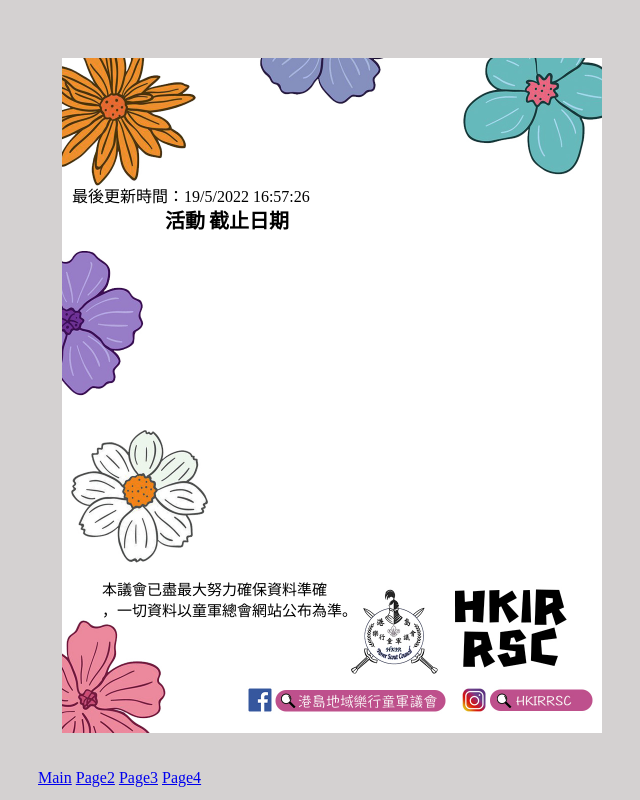
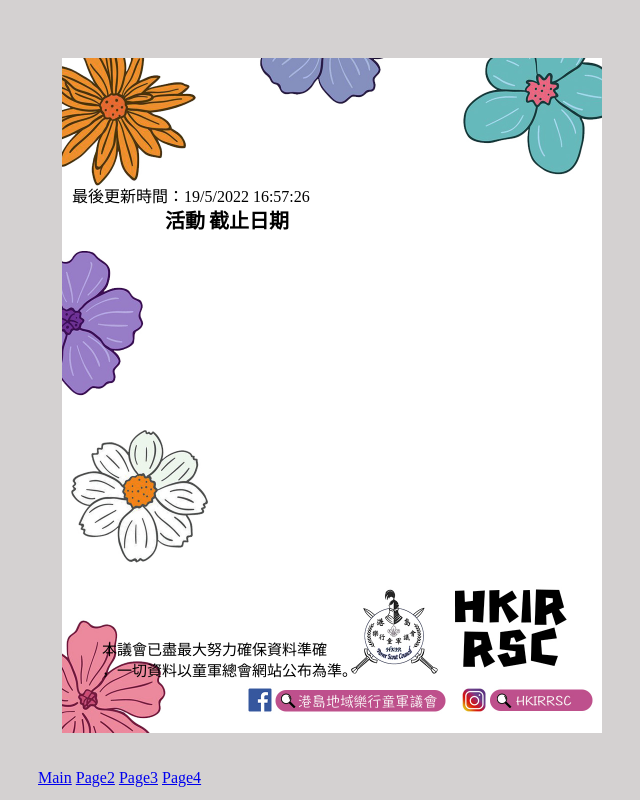
Before and after one commit to lucaswonghkg/HKIRRSC_1, a plain HTML site: page Page2.html in a window 1280 px wide. Shown: the whole page, without its empty margins (26-666 px from the left). Drawn offline with Linux system fonts and the light colour scheme; no server answers; a web font is replaced by a local one.

Commit message:
Add files via upload

```diff
--- a/Page2-css.css
+++ b/Page2-css.css
@@ -94,7 +94,7 @@ position: absolute;
 #disC{
 
     position: absolute;
-    padding-top: 570px;
+    padding-top: 630px;
     padding-left: 120px;
     z-index: 10;
     font-size: 15px;
```
